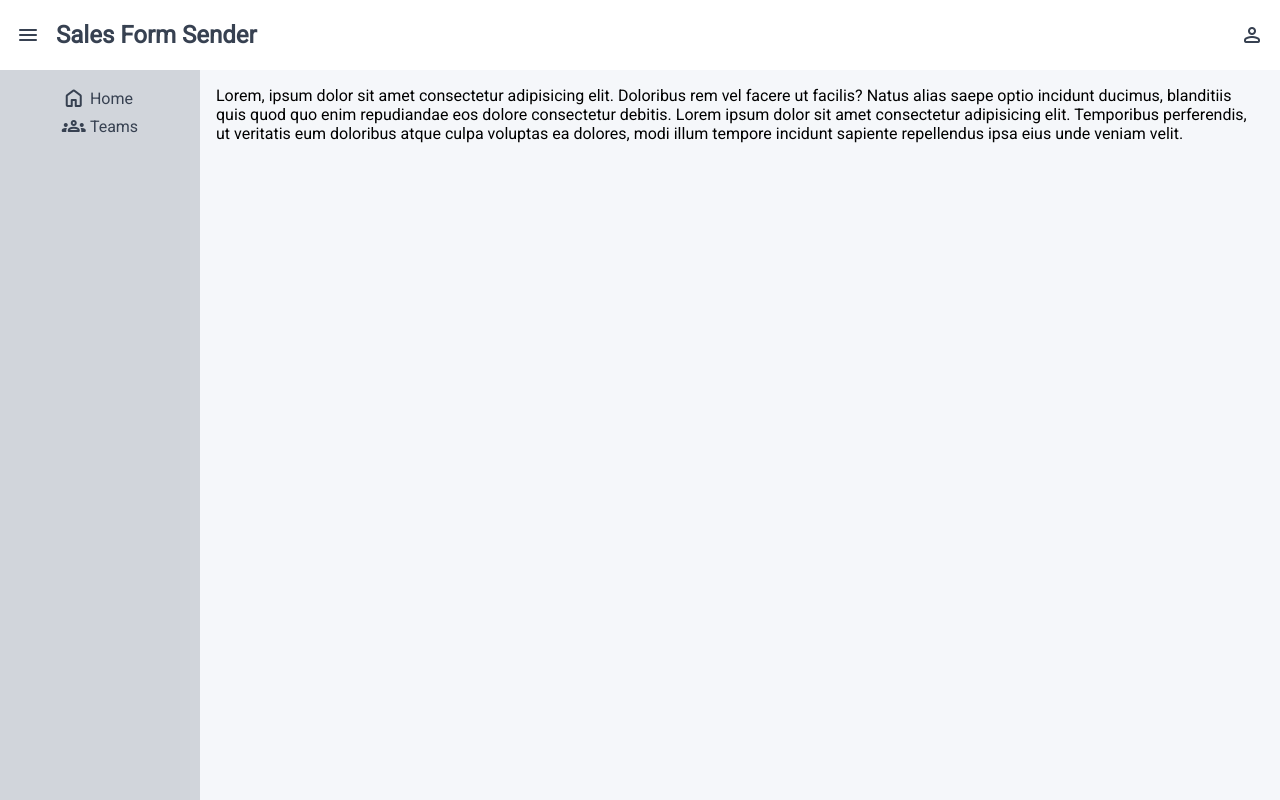
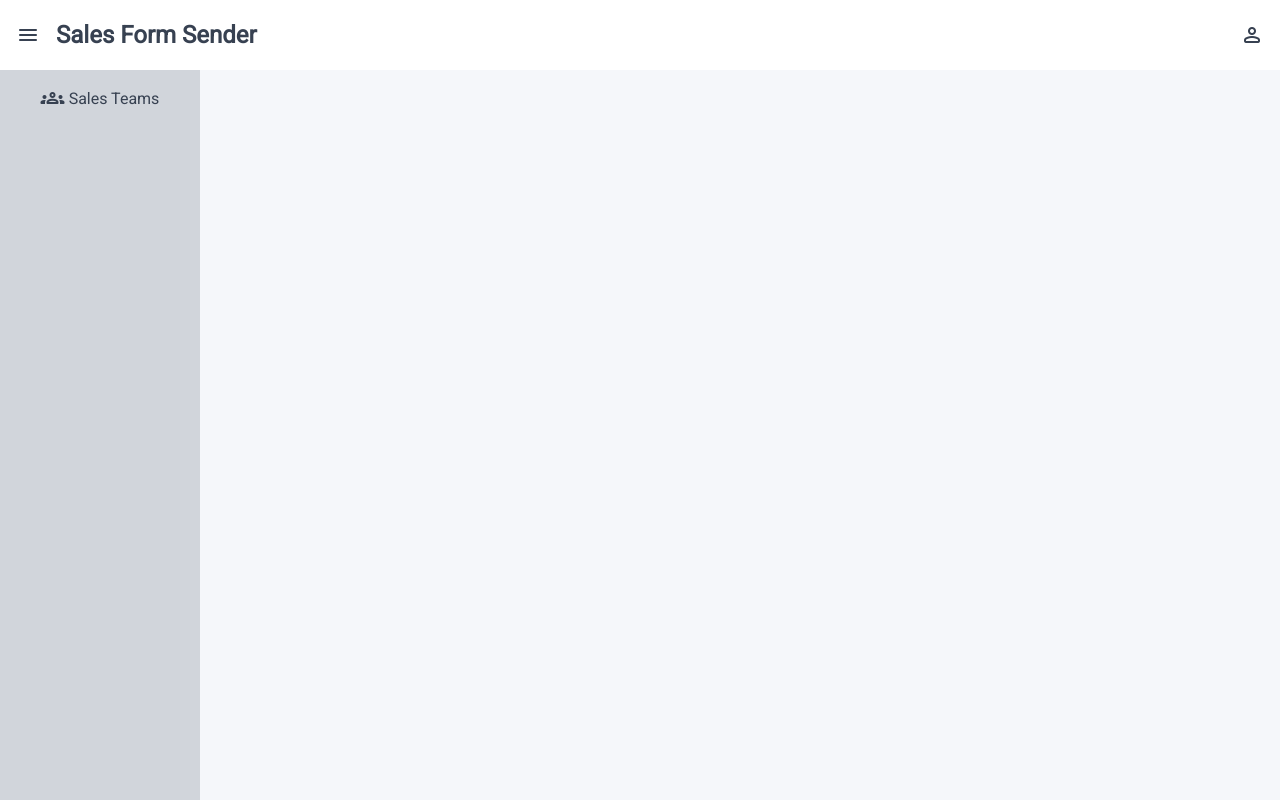
Before and after one commit to e-leite/sales_form_front_end_angular, an Angular app: page / in a window 1280 px wide. Built offline with nearby package versions, Linux system fonts and the light colour scheme.

Commit message:
feat: add route to SalesTeam.

```diff
--- a/src/app/app.html
+++ b/src/app/app.html
@@ -2,7 +2,6 @@
 <main class="main-container">
     <app-sidebar></app-sidebar>
     <div class="page-container">
-        <span>Lorem, ipsum dolor sit amet consectetur adipisicing elit. Doloribus rem vel facere ut facilis? Natus alias saepe optio incidunt ducimus, blanditiis quis quod quo enim repudiandae eos dolore consectetur debitis. Lorem ipsum dolor sit amet consectetur adipisicing elit. Temporibus perferendis, ut veritatis eum doloribus atque culpa voluptas ea dolores, modi illum tempore incidunt sapiente repellendus ipsa eius unde veniam velit.</span>
         <router-outlet />
     </div>
 </main>
--- a/src/app/app.routes.ts
+++ b/src/app/app.routes.ts
@@ -1,3 +1,9 @@
 import { Routes } from '@angular/router';
+import { SalesTeamComponent } from './components/sales-team-component/sales-team-component';
 
-export const routes: Routes = [];
+export const routes: Routes = [
+    {
+        path: 'salesteams',
+        component: SalesTeamComponent,
+    },
+];
--- a/src/app/core/layout/sidebar/sidebar-component.html
+++ b/src/app/core/layout/sidebar/sidebar-component.html
@@ -3,7 +3,7 @@
         <ul>
             @for(item of sidebarMenuItems; track $index) {
                 <li>
-                    <a href="">
+                    <a routerLink="{{ item.route }}">
                         <span class="material-symbols-rounded">{{ item.icon }}</span>
                         <span>{{ item.label }}</span>
                     </a>
--- a/src/app/core/layout/sidebar/sidebar-component.ts
+++ b/src/app/core/layout/sidebar/sidebar-component.ts
@@ -1,10 +1,11 @@
 import { Component, inject, OnInit } from '@angular/core';
 import { SidebarService } from '../../services/sidebar-service';
 import { SidebarMenuItem } from '../../models/sidebar-menu-item';
+import { RouterLink } from '@angular/router';
 
 @Component({
   selector: 'app-sidebar',
-  imports: [],
+  imports: [RouterLink],
   templateUrl: './sidebar-component.html',
   styleUrl: './sidebar-component.scss'
 })
--- a/src/app/core/services/sidebar-service.ts
+++ b/src/app/core/services/sidebar-service.ts
@@ -7,8 +7,7 @@ import { SidebarMenuItem } from '../models/sidebar-menu-item';
 })
 export class SidebarService {
     private sidebarMenuItems: SidebarMenuItem[] = [
-        { label: 'Home', route: '', icon: 'home' },
-        { label: 'Teams', route: '', icon: 'groups' },
+        { label: 'Sales Teams', route: 'salesteams', icon: 'groups' },
     ];
 
     getSidebarMenuItems(): Observable<SidebarMenuItem[]> {
```
